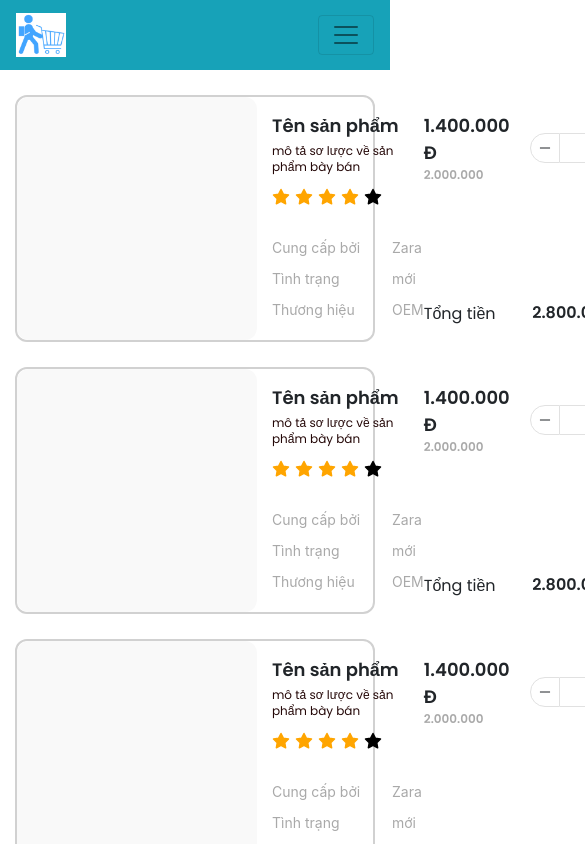
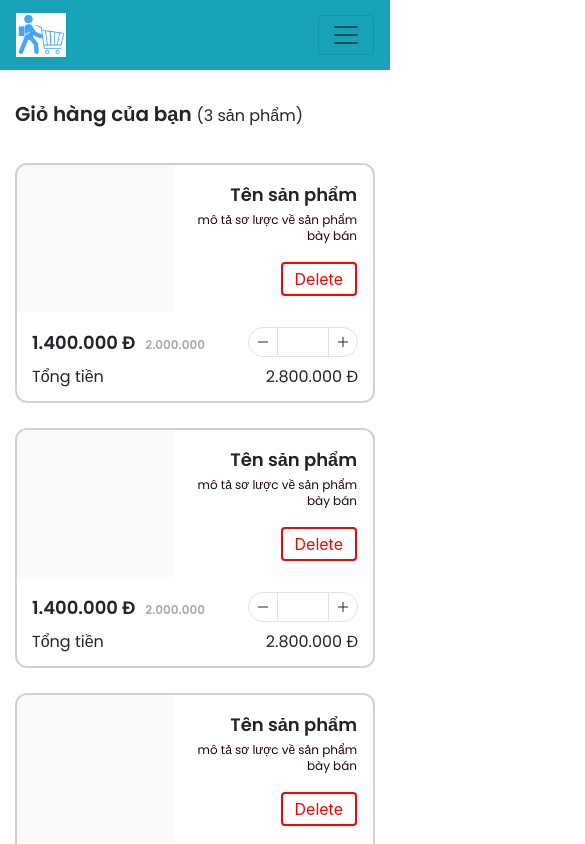
Before and after one commit to lang-market-team/lang_market_frontend, a React (Create React App) app: page /cart in a window 390 px wide. Shown: the top 844 px of the page, 585 px wide, since content can reach past the window. Built offline with nearby package versions, Linux system fonts and the light colour scheme.

Commit message:
add cart

```diff
--- a/src/components/common/cart-product.js
+++ b/src/components/common/cart-product.js
@@ -7,6 +7,9 @@ const CartProduct = () => {
 
             </div>
             <div className="cart-info">
+                <div className="cart-img-mobile">
+
+                </div>
                 <div className="cart-left">
                     <div className="cart-product-name">
                         Tên sản phẩm
@@ -20,6 +23,10 @@ const CartProduct = () => {
                         <Star width="18" height="18" isActive="true" />
                         <Star width="18" height="18" isActive="true" />
                         <Star width="18" height="18" isActive="false" />
+                    </div>
+
+                    <div className="product-delete-button-mobile">
+                        Delete
                     </div>
 
                     <div className="cart-product-supplier">
@@ -52,14 +59,48 @@ const CartProduct = () => {
                                 <svg xmlns="http://www.w3.org/2000/svg" width="16" height="16" viewBox="0 0 24 24" fill="none" stroke="currentColor" strokeWidth="1.5" strokeLinecap="round" strokeLinejoin="round" ><line x1="12" y1="5" x2="12" y2="19"></line><line x1="5" y1="12" x2="19" y2="12"></line></svg>
                             </div>
                         </div>
+
+
                     </div>
 
+
                     <div className="cart-right-bottom">
+                        <div className="product-delete-button">
+                            Delete
+                    </div>
+                        <div className="product-sum-money">
                             Tổng tiền <span>2.800.000 Đ</span>
                         </div>
                     </div>
                 </div>
+            </div>
 
+            <div className="cart-right-mobile">
+                <div className="cart-right-top">
+                    <div className="cart-product-price">
+                        <div className="product-new-price">
+                            1.400.000 Đ
+                            </div>
+                        <div className="product-old-price">
+                            2.000.000
+                            </div>
+                    </div>
+
+                    <div className="product-number">
+                        <div className="product-button-minus">
+                            <svg xmlns="http://www.w3.org/2000/svg" width="16" height="16" viewBox="0 0 24 24" fill="none" stroke="currentColor" strokeWidth="1.5" strokeLinecap="round" strokeLinejoin="round"><line x1="5" y1="12" x2="19" y2="12"></line></svg>
+                        </div>
+                        <input />
+                        <div className="product-button-add">
+                            <svg xmlns="http://www.w3.org/2000/svg" width="16" height="16" viewBox="0 0 24 24" fill="none" stroke="currentColor" strokeWidth="1.5" strokeLinecap="round" strokeLinejoin="round" ><line x1="12" y1="5" x2="12" y2="19"></line><line x1="5" y1="12" x2="19" y2="12"></line></svg>
+                        </div>
+                    </div>
+                </div>
+
+                <div className="product-sum-money">
+                    Tổng tiền <span>2.800.000 Đ</span>
+                </div>
+            </div>
 
         </div>
     )
--- a/src/css/cart-product.css
+++ b/src/css/cart-product.css
@@ -147,16 +147,7 @@ border-radius: 0px 50px 50px 0px;
 }
 
 .cart-right-bottom{
-    font-family: "Poppins",sans-serif;
-font-size: 16px;
-font-style: normal;
-font-weight: 400;
-line-height: 19px;
-letter-spacing: 0em;
-text-align: left;
-   display: flex;
-   align-items: center;
-   justify-content: space-between;
+
 }
 
 .cart-right-bottom span{
@@ -166,6 +157,138 @@ font-style: normal;
 font-weight: 600;
 line-height: 24px;
 letter-spacing: 0em;
-text-align: center;
+text-align: right;
 
 }
+
+
+.cart-right-mobile{
+    display: none;
+}
+
+.cart-img-mobile{
+    display: none;
+    background-color: #F9F9F9;
+    border-radius: 0;
+    border-top-left-radius: 12px;
+    width: 240px;
+    height: auto;
+}
+
+.product-delete-button{
+    border: 2px solid red;
+    padding: 3px;
+    margin-top: 10px;
+    border-radius: 4px;
+    display: block;
+    width: 100px;
+    text-align: center;
+    margin-left: auto;
+
+    color: red;
+}
+
+.product-sum-money{
+    font-family: "Poppins",sans-serif;
+    font-size: 16px;
+    font-style: normal;
+    font-weight: 400;
+    line-height: 19px;
+    letter-spacing: 0em;
+    text-align: left;
+       display: flex;
+       align-items: center;
+       justify-content: space-between;
+       margin-top: 10px;
+}
+
+.product-delete-button-mobile{
+    display: none;
+    border: 2px solid red;
+    color: red;
+    width: auto;
+    padding: 3px 12px;
+    margin-top: 10px;
+    border-radius: 4px;
+    float: right;
+}
+
+@media (max-width: 768px){
+
+    .cart-product{
+        display: block;
+    }
+
+    .cart-info{
+        padding: 0;
+        width: 100%
+    }
+
+    .cart-left{
+        padding: 16px;
+    }
+
+    .cart-right-top ,.cart-product-name {
+
+       text-align: right;
+    }
+
+    .cart-product-rating,.cart-product-description, .product-old-price{
+        text-align: right;
+    }
+
+
+
+
+    .cart-img{
+
+        display: none;
+    }
+
+
+
+    .cart-img-mobile{
+        display: block;
+        width: 200px;
+    }
+
+    .cart-right{
+        display: none;
+    }
+
+    .cart-right-mobile{
+        display: block;
+        padding: 15px;
+
+    }
+
+    .cart-product-price{
+        display: flex;
+        align-items: baseline;
+    }
+
+    .product-old-price{
+        margin-left: 10px;
+    }
+
+    .cart-right-bottom{
+        margin-top: 10px;
+    }
+
+    .cart-product-supplier,.cart-product-status,.cart-product-trademark{
+        display: none;
+    }
+
+    .product-delete-button-mobile{
+        display: inline;
+    }
+}
+
+@media (max-width: 500px){
+
+    .cart-product-rating {
+       display: none;
+    }
+
+
+}
--- a/src/css/cart.css
+++ b/src/css/cart.css
@@ -1,6 +1,28 @@
 
 .my-container{
-    margin: 0 90px;
+    margin: 0 70px;
+}
+
+.cart-title{
+    font-family: "Poppins",sans-serif;
+    font-size: 32px;
+    font-style: normal;
+    font-weight: 600;
+    line-height: 48px;
+    letter-spacing: 0em;
+    text-align: left;
+    margin-top: 20px;
+
+}
+
+.cart-title span{
+    font-family: "Poppins",sans-serif;
+font-style: normal;
+font-weight: normal;
+font-size: 16px;
+line-height: 24px;
+
+align-items: center;
 }
 
 .pay-box{
@@ -16,7 +38,9 @@ font-weight: 400;
 line-height: 24px;
 letter-spacing: 0em;
 text-align: left;
+    margin: 25px 0;
 
+    border: 1px solid #D1D1D1;
 }
 
 .pay-money{
@@ -75,7 +99,16 @@ color: #FFFFFF;
 @media (max-width: 768px){
 
     .my-container {
-        margin: 0 45px;
+        margin: 0 25px;
+    }
+
+
+}
+
+@media (max-width: 500px){
+
+    .cart-title {
+       font-size: 20px;
     }
 
 
--- a/src/pages/cart.js
+++ b/src/pages/cart.js
@@ -4,7 +4,13 @@ const Cart = () => {
     return (
         <div className="cart my-container">
             <div className="container-fluid">
+
                 <div className="row">
+                    <div className="col-12">
+                        <div className="cart-title">
+                            Giỏ hàng của bạn <span>(3 sản phẩm)</span>
+                        </div>
+                    </div>
                     <div className="col-lg-9 col-12">
                         <CartProduct />
                         <CartProduct />
```
Also changed, not shown: 1 other file (tests, documents, lock files or other folders). Lines whose indentation alone changed are shown as unchanged.
